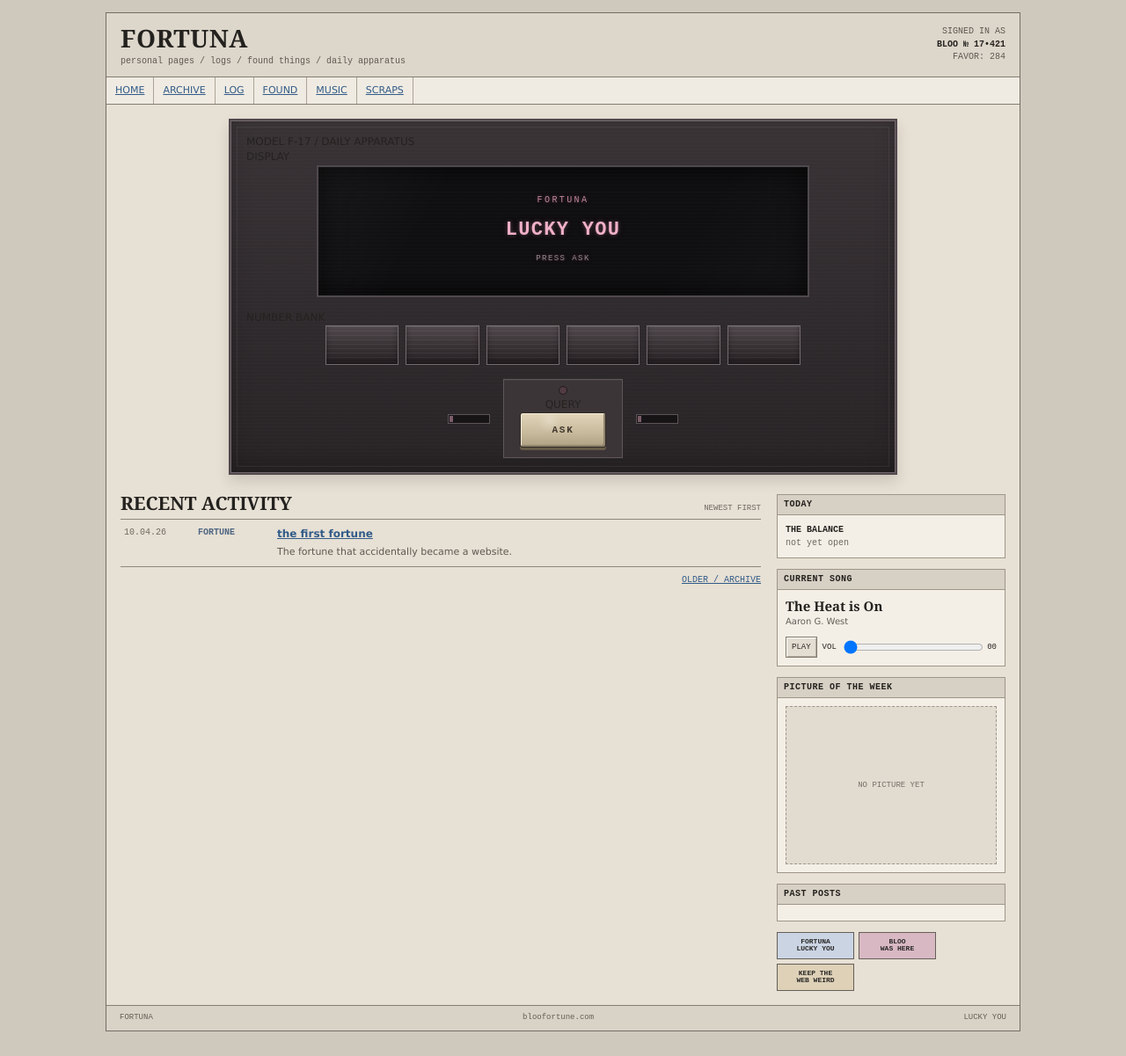
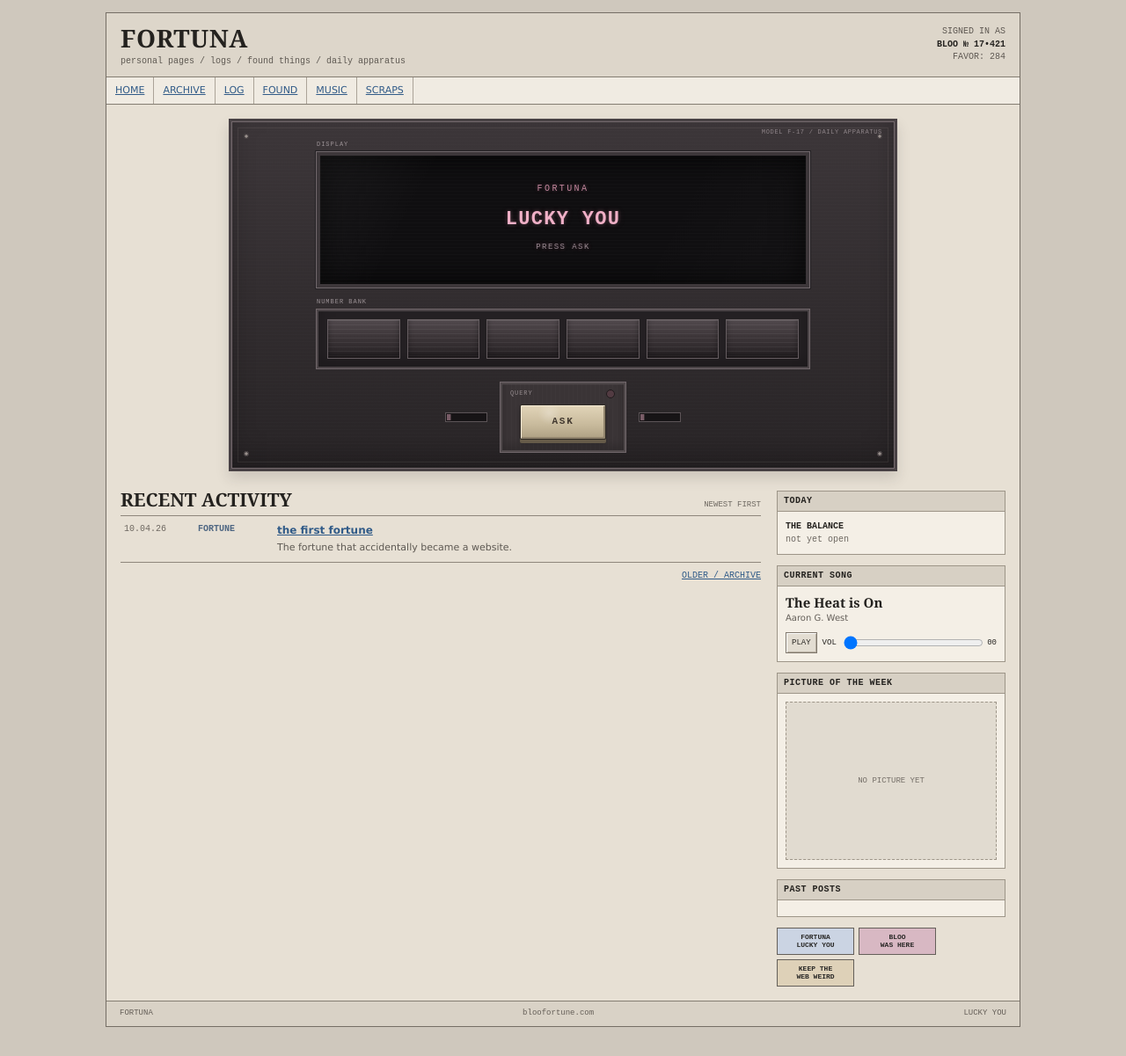
Before and after one commit to Blookittt/blookittt.github.io, a Jekyll site: the page built from index.html, in a window 1280 px wide. Shown: the whole page at 88% size. Built offline with Jekyll 4.4.1, drawn with Linux system fonts in a browser that asks for light colours.

Commit message:
Sell Fortuna cabinet weight and power draw

```diff
--- a/assets/style.css
+++ b/assets/style.css
@@ -790,3 +790,262 @@
     transition-duration:.001ms!important;
   }
 }
+
+
+/* FORTUNA — CLUNK / COMPUTE / POWER DRAW PASS */
+
+/* The rest of the website loses a little voltage while Fortuna is working. */
+body,
+.page-wrap,
+.site-header,
+.site-nav,
+.home-grid,
+.site-footer{
+  transition:
+    background-color .32s ease,
+    filter .32s ease;
+}
+
+.fortuna-power-draw{
+  background:#c3bcb2;
+}
+
+.fortuna-power-draw .page-wrap{
+  background:#ddd6cb;
+}
+
+.fortuna-power-draw .site-header,
+.fortuna-power-draw .site-nav,
+.fortuna-power-draw .home-grid,
+.fortuna-power-draw .site-footer{
+  filter:brightness(.92) saturate(.94);
+}
+
+.fortuna-power-draw .machine-case{
+  box-shadow:
+    inset 0 0 0 1px #766b6f,
+    inset 0 -14px 28px rgba(0,0,0,.24),
+    0 9px 16px rgba(56,44,49,.17),
+    0 0 18px rgba(188,107,135,.045);
+}
+
+/* Heavier, serviceable cabinet. */
+.machine-case{
+  padding:23px 23px 19px;
+  border:3px solid #484144;
+  background:
+    repeating-linear-gradient(
+      0deg,
+      rgba(255,255,255,.012) 0 1px,
+      transparent 1px 4px
+    ),
+    linear-gradient(180deg,#3c3639 0%,#282426 100%);
+  box-shadow:
+    inset 0 0 0 1px #766b6f,
+    inset 0 -14px 28px rgba(0,0,0,.22),
+    0 8px 14px rgba(56,44,49,.15);
+}
+
+.machine-case::before{
+  inset:7px;
+  border:1px solid rgba(231,220,210,.075);
+  background:
+    radial-gradient(circle at 9px 9px,#9a918d 0 1.5px,#443e40 1.7px 3px,transparent 3.2px),
+    radial-gradient(circle at calc(100% - 9px) 9px,#9a918d 0 1.5px,#443e40 1.7px 3px,transparent 3.2px),
+    radial-gradient(circle at 9px calc(100% - 9px),#9a918d 0 1.5px,#443e40 1.7px 3px,transparent 3.2px),
+    radial-gradient(circle at calc(100% - 9px) calc(100% - 9px),#9a918d 0 1.5px,#443e40 1.7px 3px,transparent 3.2px);
+}
+
+.case-stamp{
+  position:absolute;
+  top:9px;
+  right:14px;
+  z-index:2;
+  color:#8e8488;
+  font:7px/1 "Courier New",monospace;
+  letter-spacing:.10em;
+}
+
+.machine-plate-label{
+  position:relative;
+  z-index:2;
+  width:min(560px,100%);
+  margin-left:auto;
+  margin-right:auto;
+  color:#9d9397;
+  font:7px/1 "Courier New",monospace;
+  letter-spacing:.14em;
+}
+
+.display-label{
+  margin-bottom:5px;
+}
+
+.number-bank-label{
+  margin-top:2px;
+  margin-bottom:5px;
+}
+
+/* The glass is recessed well behind a thick bezel. */
+.machine-screen{
+  min-height:154px;
+  margin-bottom:13px;
+  border:4px solid #3d373a;
+  outline:1px solid #71686c;
+  outline-offset:0;
+  box-shadow:
+    0 2px 0 rgba(255,255,255,.025),
+    0 0 0 2px #242124,
+    inset 0 0 36px rgba(0,0,0,.94),
+    inset 0 0 0 2px rgba(255,255,255,.010);
+}
+
+.screen-glass{
+  background:
+    linear-gradient(
+      118deg,
+      rgba(255,255,255,.045),
+      transparent 22%,
+      transparent 68%,
+      rgba(255,255,255,.018)
+    ),
+    repeating-linear-gradient(
+      to bottom,
+      rgba(255,255,255,.014) 0 1px,
+      transparent 1px 4px
+    );
+}
+
+.screen-main.word-step{
+  animation:screen-word-step .095s steps(2,end) 1;
+}
+
+@keyframes screen-word-step{
+  0%{opacity:.45;filter:brightness(1.32)}
+  45%{opacity:1}
+  70%{opacity:.72}
+  100%{opacity:1;filter:brightness(1)}
+}
+
+/* Number bank is its own bolted-in module, not six floating boxes. */
+.roller-bank{
+  max-width:560px;
+  padding:9px 10px;
+  gap:8px;
+  background:#242023;
+  border:2px solid #4c4548;
+  box-shadow:
+    0 0 0 1px #71676b,
+    inset 0 1px 0 rgba(255,255,255,.025),
+    inset 0 -7px 14px rgba(0,0,0,.20);
+}
+
+.lucky-number{
+  border-color:#665d61;
+  box-shadow:
+    inset 0 1px 0 rgba(255,255,255,.025),
+    inset 0 -1px 0 rgba(0,0,0,.5),
+    0 0 0 1px #211e20;
+}
+
+/* Quicker shutters, still heavy. */
+.roller-shutter{
+  transition:transform .54s cubic-bezier(.18,.8,.25,1);
+}
+
+.shutters-open .lucky-number:nth-child(1) .roller-shutter{transition-delay:0s}
+.shutters-open .lucky-number:nth-child(2) .roller-shutter{transition-delay:.07s}
+.shutters-open .lucky-number:nth-child(3) .roller-shutter{transition-delay:.14s}
+.shutters-open .lucky-number:nth-child(4) .roller-shutter{transition-delay:.21s}
+.shutters-open .lucky-number:nth-child(5) .roller-shutter{transition-delay:.28s}
+.shutters-open .lucky-number:nth-child(6) .roller-shutter{transition-delay:.35s}
+
+/* The meters stop being decoration while the arithmetic is happening. */
+.machine-meter span{
+  width:100%;
+  transform:scaleX(.10);
+  transform-origin:left center;
+}
+
+.awake .machine-meter span{
+  width:100%;
+  transform:scaleX(1);
+}
+
+.computing .machine-meter span{
+  animation:fortuna-compute-meter .44s steps(5,end) infinite;
+}
+
+.computing .machine-screen{
+  box-shadow:
+    0 0 0 2px #242124,
+    inset 0 0 32px rgba(0,0,0,.86),
+    inset 0 0 24px rgba(188,107,135,.035),
+    0 0 8px rgba(188,107,135,.035);
+}
+
+@keyframes fortuna-compute-meter{
+  0%{transform:scaleX(.12);background:#795c67}
+  22%{transform:scaleX(.46);background:#9a6578}
+  47%{transform:scaleX(.81);background:#b86d86}
+  66%{transform:scaleX(.35);background:#8b6270}
+  100%{transform:scaleX(1);background:#b86d86}
+}
+
+/* QUERY control looks like a replaceable panel. */
+.ask-housing{
+  width:142px;
+  padding:23px 14px 12px;
+  border:2px solid #514a4c;
+  background:
+    repeating-linear-gradient(
+      90deg,
+      rgba(255,255,255,.014) 0 1px,
+      transparent 1px 5px
+    ),
+    #3a3436;
+  box-shadow:
+    0 0 0 1px #71676b,
+    inset 0 1px 0 rgba(255,255,255,.035),
+    inset 0 -6px 10px rgba(0,0,0,.18);
+}
+
+.control-label{
+  position:absolute;
+  top:7px;
+  left:9px;
+  color:#958b8e;
+  font:7px/1 "Courier New",monospace;
+  letter-spacing:.13em;
+}
+
+.fortuna-lamp{
+  left:auto;
+  right:10px;
+  top:6px;
+  margin-left:0;
+}
+
+.lucky-trigger{
+  border-radius:2px;
+  box-shadow:
+    inset 1px 1px 0 #f6ecd7,
+    inset -2px -2px 0 #91846d,
+    0 4px 0 #665b49,
+    0 5px 6px rgba(0,0,0,.18);
+}
+
+@media (max-width:520px){
+  .machine-case{
+    padding:20px 12px 13px;
+  }
+
+  .case-stamp{
+    right:10px;
+    font-size:6px;
+  }
+
+  .roller-bank{
+    padding:7px;
+  }
+}
```
